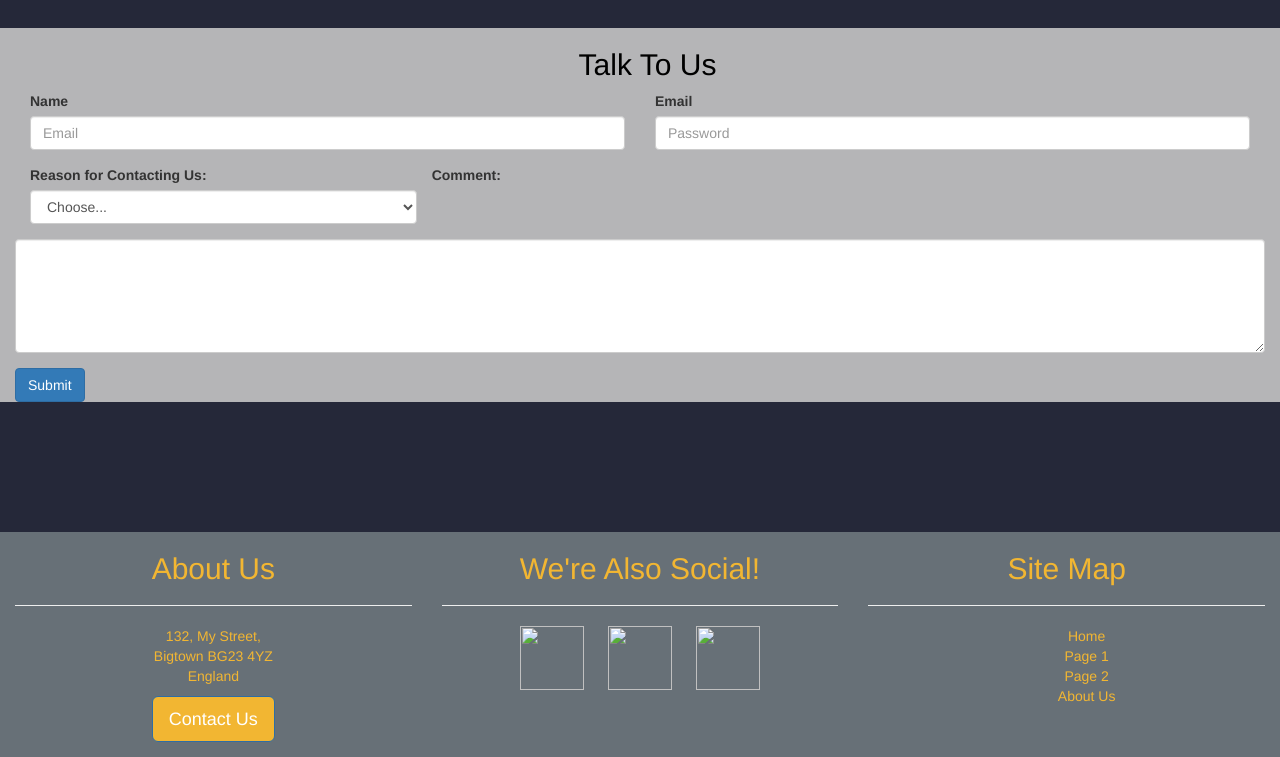
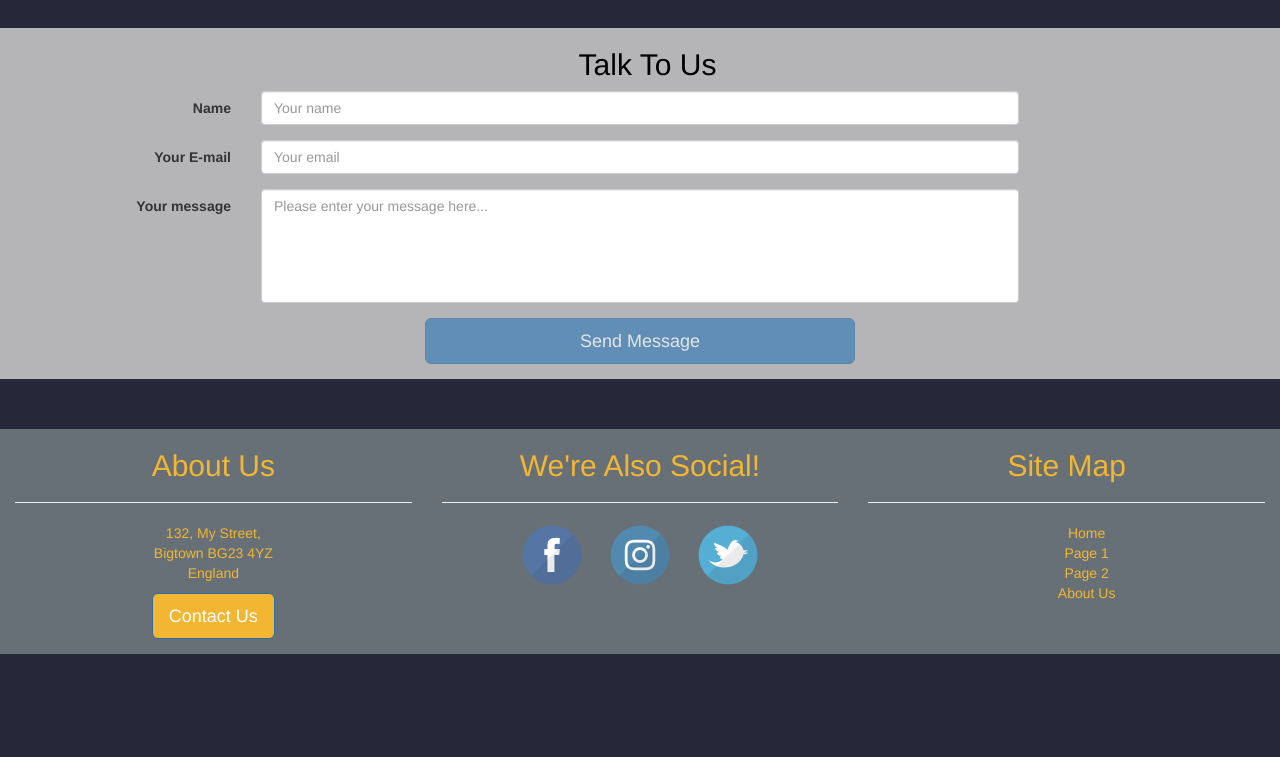
Before and after one commit to heinrichhohbach/PhoenixMedia, a plain HTML site: page Pages/ContactUs.html in a window 1280 px wide. Shown: the part 802-1559 px from the top of the page. After the commit the page ends 1456 px from the top, so only its background shows below. Drawn offline with nearby package versions, Linux system fonts and the light colour scheme; a web font is replaced by a local one.

Commit message:
First JavaScript Editing
Added the first Contact Form Javascript, allowing the user to only press the "Send Message" button once all the fields are filled in.

```diff
--- a/Pages/ContactUs.html
+++ b/Pages/ContactUs.html
@@ -10,6 +10,8 @@
     <script src="https://ajax.googleapis.com/ajax/libs/jquery/3.2.0/jquery.min.js"></script>
     <script src="https://maxcdn.bootstrapcdn.com/bootstrap/3.3.7/js/bootstrap.min.js"></script>
     <link href="https://fonts.googleapis.com/css?family=Droid+Sans|Merriweather|Shrikhand|Ubuntu" rel="stylesheet">
+    <script src="https://ajax.googleapis.com/ajax/libs/jquery/2.1.4/jquery.min.js"></script>
+    <script type="text/javascript" src="../js/javascript.js"></script>
 </head>
 
 <body>
@@ -17,11 +19,9 @@
         <div class="container-fluid">
             <div class="navbar-header">
                 <a class="navbar-brand" href="#">
-                    <img alt="Brand" src="media/images/logosmall.png">
+                    <img alt="Brand" src="../media/images/logosmall.png">
                 </a>
-                <button type="button" class="navbar-toggle"
-		    		data-toggle="collapse"
-		    		data-target="#myCollapsingList">
+                <button type="button" class="navbar-toggle" data-toggle="collapse" data-target="#myCollapsingList">
 			        <span class="sr-only">Toggle navigation</span>
 			        <span class="icon-bar"></span>
 			        <span class="icon-bar"></span>
@@ -55,35 +55,42 @@
         <div class="row AboutSection" id="featureArticle">
             <div class="col-md-12">
                 <h2>Talk To Us</h2>
-                <form>
-                        <div class="form-group col-md-6">
-                            <label for="inputEmail4">Name</label>
-                            <input type="email" class="form-control" id="inputEmail4" placeholder="Email">
-                        </div>
-                        <div class="form-group col-md-6">
-                            <label for="inputPassword4">Email</label>
-                            <input type="password" class="form-control" id="inputPassword4" placeholder="Password">
-                        </div>
-                    <div class="form-group col-md-4">
-                        <label for="inputState">Reason for Contacting Us:</label>
-                        <select id="inputState" class="form-control">
-                                <option selected>Choose...</option>
-                                <option>...</option>
-                            </select>
-                    </div>
-                    <div class="form-group">
-                        <label for="comment">Comment:</label>
-                        <textarea class="form-control" rows="5" id="comment"></textarea>
-                    </div>
-                    <button type="submit" class="btn btn-primary">Submit</button>
-                </form>
             </div>
         </div>
+        <div class="row AboutSection" id="featureArticle">
+            <form class="form-horizontal ContactForm" action="" method="post">
+                <fieldset>
+
+                    <div class="form-group">
+                        <label class="col-md-2 control-label" for="name">Name</label>
+                        <div class="col-md-8">
+                            <input id="name" name="name" type="text" placeholder="Your name" class="form-control jsInput">
+                        </div>
+                    </div>
+
+                    <div class="form-group">
+                        <label class="col-md-2 control-label" for="email">Your E-mail</label>
+                        <div class="col-md-8">
+                            <input id="email" name="email" type="text" placeholder="Your email" class="form-control jsInput">
+                        </div>
+                    </div>
+
+                    <div class="form-group">
+                        <label class="col-md-2 control-label" for="message">Your message</label>
+                        <div class="col-md-8">
+                            <textarea class="form-control jsInput" id="message" name="message" placeholder="Please enter your message here..." rows="5"></textarea>
+                        </div>
+                    </div>
+
+                    <div class="form-group" id="ContactUsButton">
+                        <div class="col-md-12 text-right">
+                            <button type="submit" id="SendMessage" class="btn btn-primary btn-lg btn-block" disabled="disabled">Send Message</button>
+                        </div>
+                    </div>
+                </fieldset>
+            </form>
+        </div>
     </div>
-    <br>
-    <br>
-    <br>
-    <br>
     <div class="container-fluid">
         <div class="row" id="sitefooter">
             <div class="col-md-4 text-center aboutus" id="aboutussmall">
@@ -96,9 +103,9 @@
             <div class="col-md-4 text-center socialbuttons" id="socialsmall">
                 <h2>We're Also Social!</h2>
                 <hr>
-                    <a href="#"><img src="media/images/facebook.png"></a>
-                    <a href="#"><img src="media/images/instagram.png"></a>
-                    <a href="#"><img src="media/images/twitter.png"></a>
+                <a href="#"><img src="../media/images/facebook.png"></a>
+                <a href="#"><img src="../media/images/instagram.png"></a>
+                <a href="#"><img src="../media/images/twitter.png"></a>
 
             </div>
             <div class="col-md-4 text-center sitemap" id="sitemapsmall">
--- a/css/style.css
+++ b/css/style.css
@@ -346,3 +346,18 @@ body {
 #Network img {
     margin-bottom: 10px;
 }
+
+#ContactUsButton {
+    margin-left: 30%;
+    margin-right: 30%;
+}
+
+.ContactForm {
+    margin-right: 5%;
+    margin-left: 5%;
+    text-align: center;
+}
+
+textarea {
+    resize: none;
+}
--- /dev/null
+++ b/js/javascript.js
@@ -0,0 +1,17 @@
+$(document).ready(function() {
+    $('.jsInput').keyup(function() {
+
+        var empty = false;
+        $('.jsInput').each(function() {
+            if ($(this).val() == '') {
+                empty = true;
+            }
+        });
+
+        if (empty) {
+            $('#SendMessage').attr('disabled', 'disabled');
+        } else {
+            $('#SendMessage').removeAttr('disabled');
+        }
+    });
+});
```
Also changed, not shown: Pages/AboutUs.html (+4 -8 lines), Pages/Services.html (+4 -8 lines).
